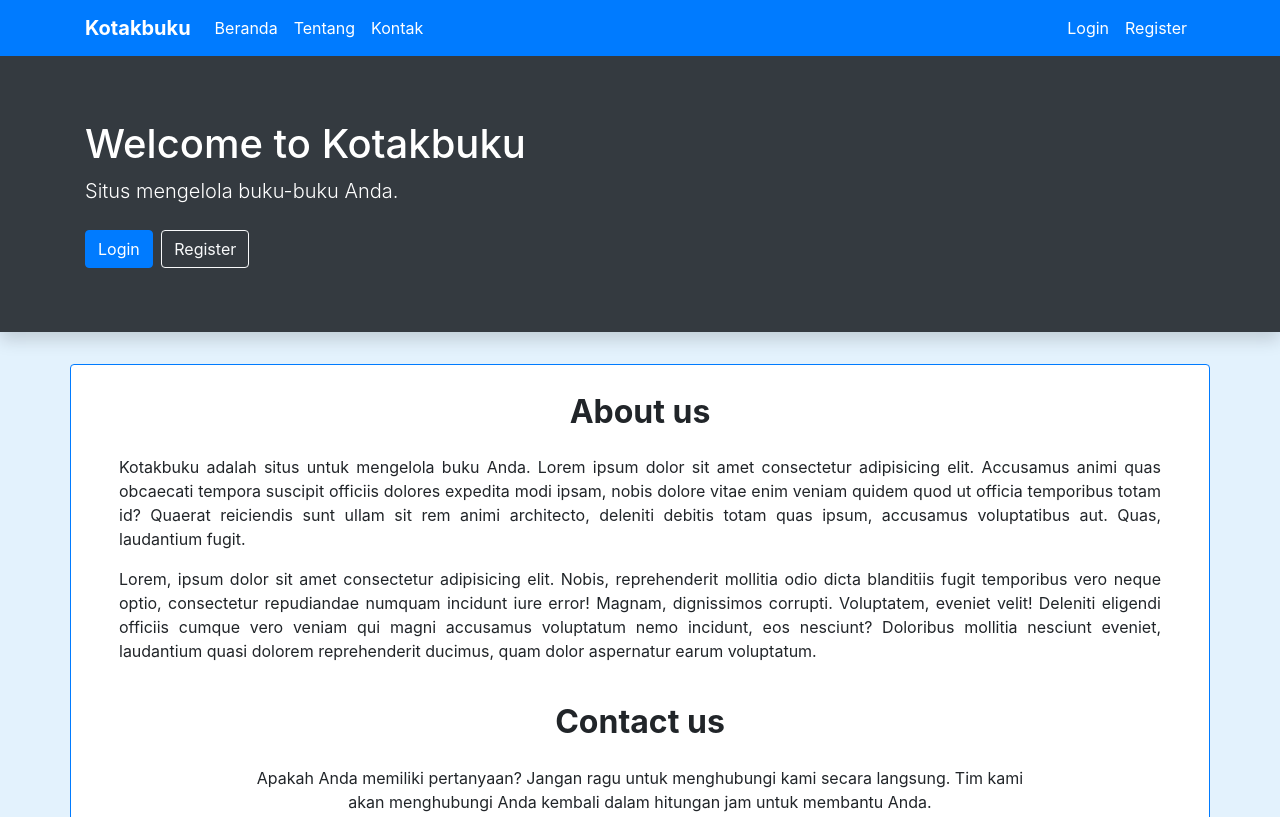
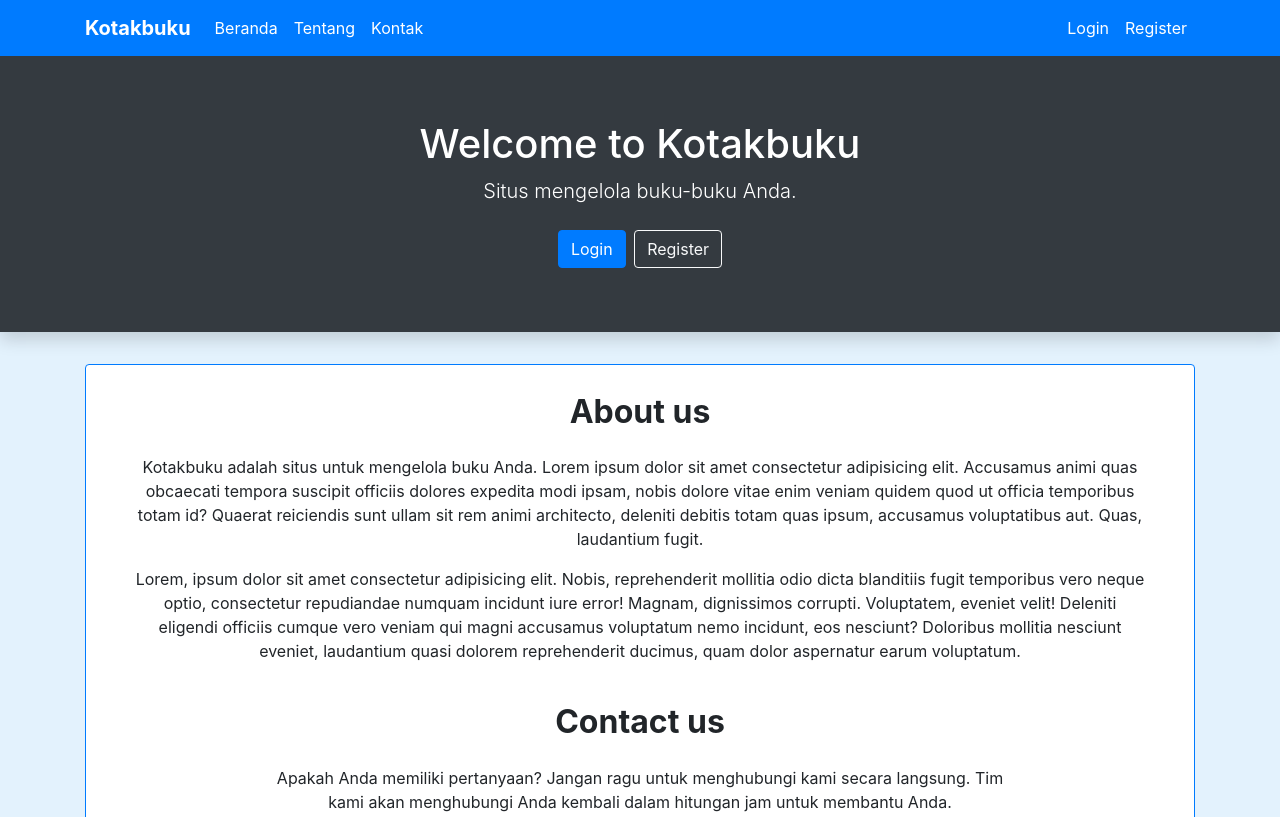
Before and after one commit to Prettt22/kotakbuku, a plain HTML site: page index.html in a window 1280 px wide. Shown: the top 817 px of the page. Drawn offline with Linux system fonts and the light colour scheme.

Commit message:
text center

```diff
--- a/index.html
+++ b/index.html
@@ -59,7 +59,7 @@
     <div class="jumbotron jumbotron-fluid bg-dark text-white shadow">
       <div class="container">
         <div class="row">
-          <div class="col">
+          <div class="col text-center">
             <h1>Welcome to Kotakbuku</h1>
             <p class="lead mb-4">Situs mengelola buku-buku Anda.</p>
             <a href="login.html" class="btn btn-primary mr-1">Login</a>
@@ -70,8 +70,9 @@
     </div>
 
     <!-- Bagian isi konten -->
-    <div class="container card border-primary mb-5 px-5 pb-3">
-      <section class="text-justify" id="tentang">
+    <div class="container mb-4">
+      <div class="card border-primary px-md-5 px-4 pb-3">
+        <section class="text-center" id="tentang">
           <h2 class="font-weight-bold text-center my-4 pt-1">About us</h2>
           <p>
             Kotakbuku adalah situs untuk mengelola buku Anda. Lorem ipsum dolor sit amet consectetur adipisicing elit. Accusamus animi quas obcaecati tempora suscipit officiis dolores expedita modi
@@ -122,6 +123,7 @@
           </div>
         </section>
       </div>
+    </div>
 
     <!-- Bagian footer -->
     <footer class="bg-primary text-white text-center text-lg-start p-3">&copy; 2023 Copyright Kotakbuku</footer>
```
Lines whose indentation alone changed are shown as unchanged.
